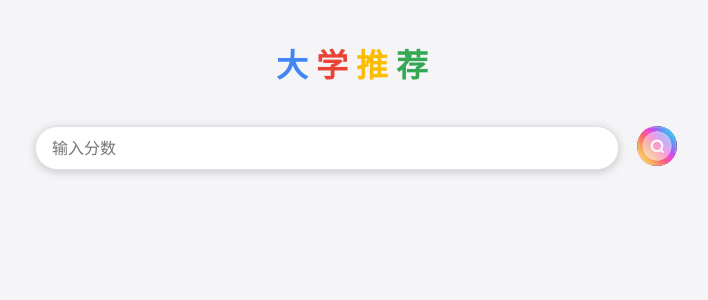
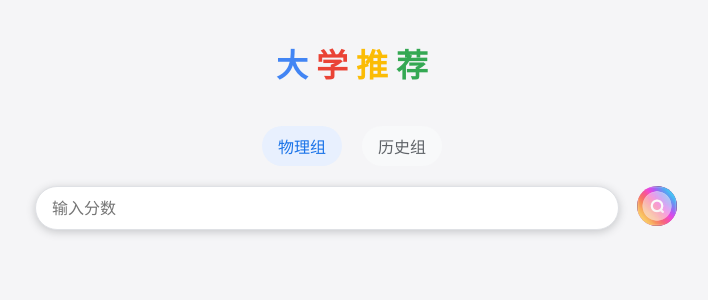
Before and after one commit to Vinwan/school-recommend, a Flask app: page / in a window 1280 px wide. Shown: the top 300 px of the page, without its empty margins (288-996 px from the left). Run offline with Flask 3, Linux system fonts and the light colour scheme.

Commit message:
feat(推荐系统): 添加组别选择器并调整相关逻辑
在推荐系统中新增组别选择器，支持用户在物理组和历史组之间切换。同时，调整了相关逻辑以处理不同组别的数据请求，并优化了页面布局和样式。

```diff
--- a/static/js/main.js
+++ b/static/js/main.js
@@ -8,14 +8,19 @@ function getApiUrl() {
 
 // API 调用相关函数
 async function getRecommendations() {
-    const scoreInput = document.getElementById('score');
-    const score = scoreInput.value;
-    const resultsDiv = document.getElementById('results');
+    const score = document.getElementById('score').value;
+    const selectedGroup = document.querySelector('input[name="group"]:checked').value;
 
     if (!score || score < 0 || score > 750) {
         alert('请输入有效的分数（0-750）');
         return;
     }
+
+    if (selectedGroup === 'history') {
+        alert('历史组数据暂未导入，敬请期待！');
+        return;
+    }
+    const resultsDiv = document.getElementById('results');
 
     resultsDiv.innerHTML = '<div style="text-align: center; color: #86868b; padding: 20px;">正在查询...</div>';
 
@@ -128,3 +133,20 @@ function displaySchoolCard(school, container) {
         </div>
     `;
 }
+
+// 添加组别切换事件监听
+document.querySelectorAll('input[name="group"]').forEach(radio => {
+    radio.addEventListener('change', function() {
+        // 清空输入框
+        document.getElementById('score').value = '';
+
+        // 清空结果区域
+        const resultsDiv = document.getElementById('results');
+        resultsDiv.innerHTML = '';
+
+        // 如果选择了历史组，显示提示信息
+        if (this.value === 'history') {
+            resultsDiv.innerHTML = '<div style="text-align: center; color: #86868b; padding: 20px;">历史组数据暂未导入，敬请期待！</div>';
+        }
+    });
+});
--- a/static/styles.css
+++ b/static/styles.css
@@ -334,3 +334,43 @@ input[type="number"]::-webkit-inner-spin-button {
 .bao-card {
     border-left: 4px solid #34A853;
 }
+
+/* 组别选择器样式 */
+.group-selector {
+    display: flex;
+    justify-content: center;
+    gap: 20px;
+    margin-bottom: 20px;
+}
+
+.radio-label {
+    display: inline-flex;
+    align-items: center;
+    cursor: pointer;
+    padding: 8px 16px;
+    border-radius: 20px;
+    background: #f8f9fa;
+    transition: all 0.3s ease;
+}
+
+.radio-label:hover {
+    background: #e8e9ea;
+}
+
+.radio-label input[type="radio"] {
+    display: none;
+}
+
+.radio-text {
+    font-size: 16px;
+    color: #5f6368;
+}
+
+.radio-label input[type="radio"]:checked + .radio-text {
+    color: #1a73e8;
+    font-weight: 500;
+}
+
+.radio-label:has(input[type="radio"]:checked) {
+    background: #e8f0fe;
+}
--- a/templates/index.html
+++ b/templates/index.html
@@ -2,7 +2,7 @@
 <html lang="zh-CN">
 <head>
     <meta charset="UTF-8">
-    <meta name="viewport" content="width=device-width, initial-scale=1.0, maximum-scale=1.0, user-scalable=no">
+    <meta name="viewport" content="width=device-width, initial-scale=1.0">
     <title>大学推荐</title>
     <link rel="stylesheet" href="/static/styles.css">
 </head>
@@ -13,10 +13,20 @@
         <span class="yellow">推</span>
         <span class="green">荐</span>
     </h1>
+
+    <div class="group-selector">
+        <label class="radio-label">
+            <input type="radio" name="group" value="physics" checked>
+            <span class="radio-text">物理组</span>
+        </label>
+        <label class="radio-label">
+            <input type="radio" name="group" value="history">
+            <span class="radio-text">历史组</span>
+        </label>
+    </div>
+
     <div class="search-container">
-        <input type="number" id="score" placeholder="输入分数" min="0" max="750"
-               onkeypress="if(event.key === 'Enter') getRecommendations()"
-               inputmode="numeric" pattern="[0-9]*">
+        <input type="number" id="score" placeholder="输入分数" min="0" max="750" onkeypress="if(event.key === 'Enter') getRecommendations()">
         <button onclick="getRecommendations()" class="search-button">
             <img src="/static/images/icon.png" alt="推荐">
         </button>
```
